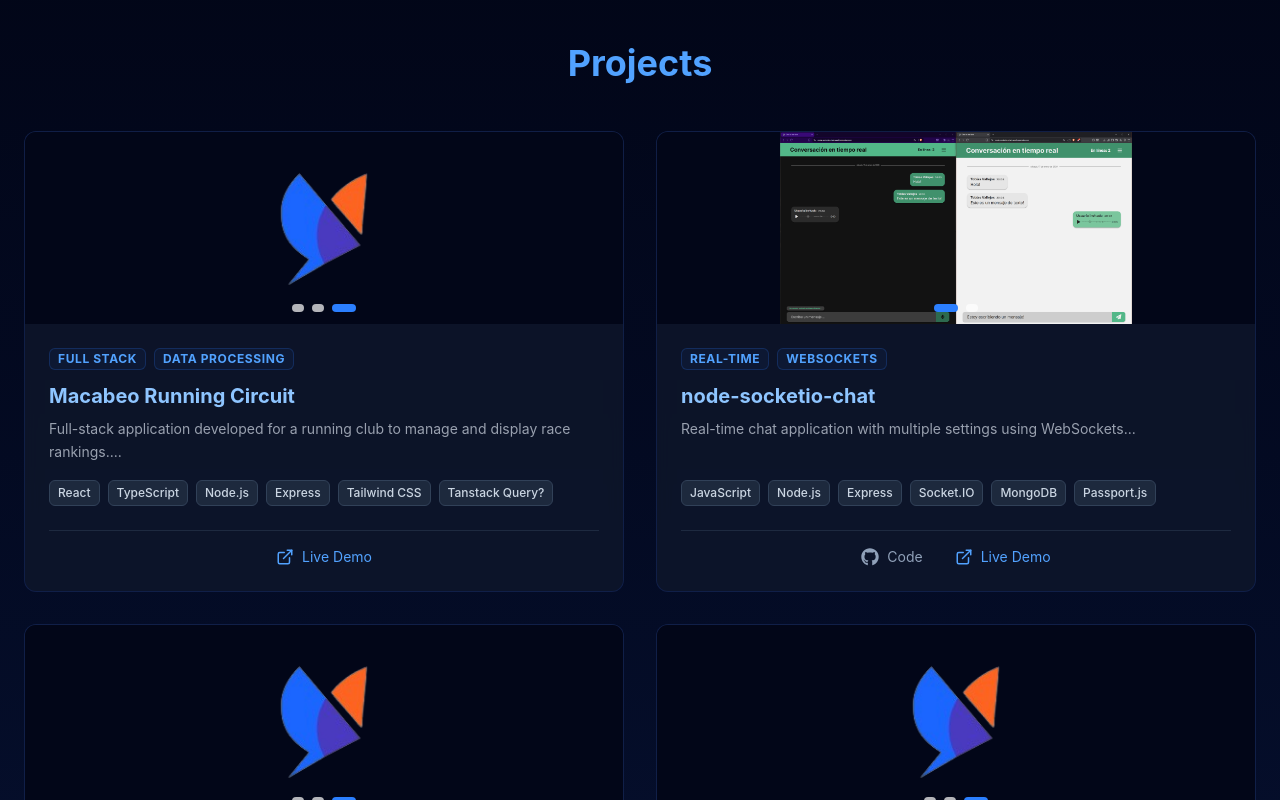
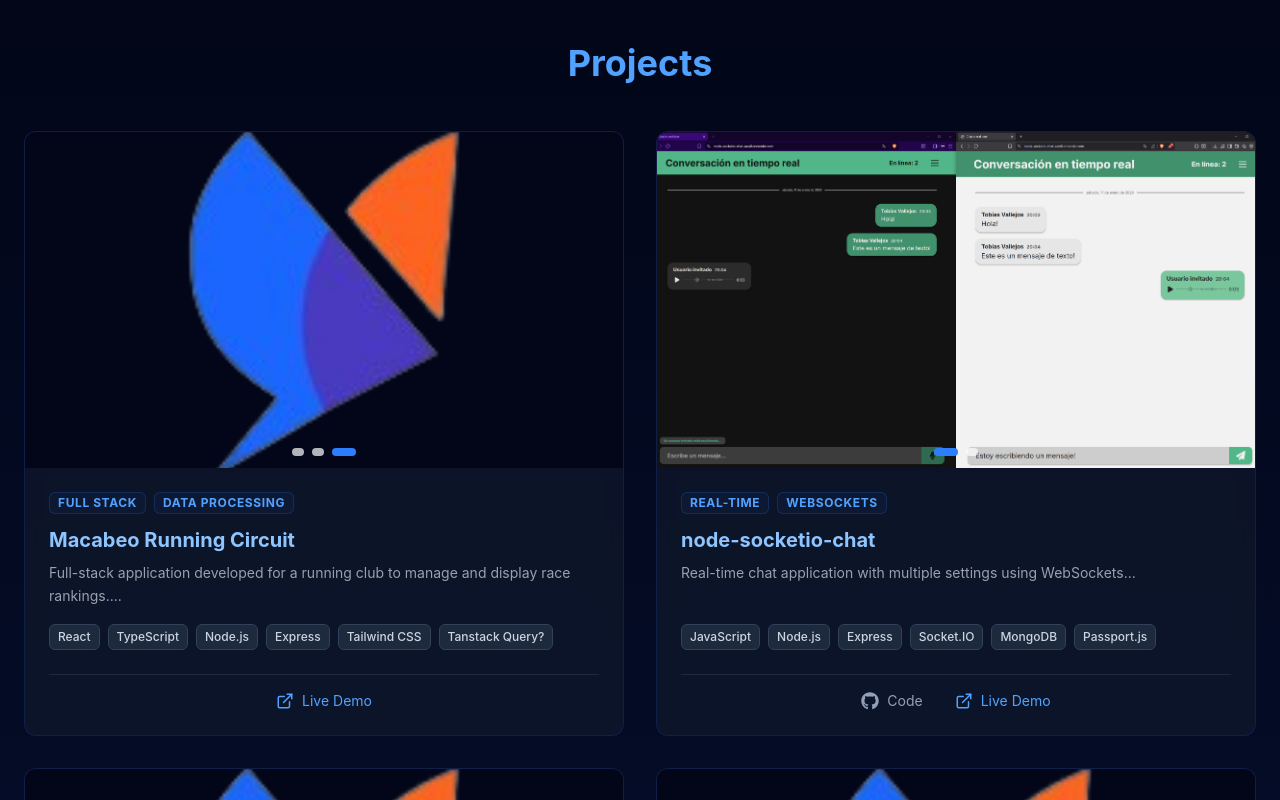
Before and after one commit to TochuGV/portfolio, a React (Vite) app: page / in a window 1280 px wide. Shown: the part 1300-2100 px from the top of the page. Built offline with nearby package versions, Linux system fonts and the light colour scheme.

Commit message:
fix(projects): adjust image aspect ratio

```diff
--- a/src/components/projects/ProjectCard.tsx
+++ b/src/components/projects/ProjectCard.tsx
@@ -20,7 +20,7 @@ const ProjectCard = ({ project, isAnyModalOpen, onOpenModal }: Props) => {
   return (
     <Card className="group overflow-hidden flex flex-col h-full hover:border-blue-500/30 transition-all duration-300 hover:-translate-y-2 hover:shadow-xl hover:shadow-blue-900/20">
       <div
-        className="relative h-48 overflow-hidden bg-slate-950 group"
+        className="relative aspect-video overflow-hidden bg-slate-950 group"
         onClick={onOpenModal}
       >
         <Carousel
--- a/src/components/projects/ProjectCarouselModal.tsx
+++ b/src/components/projects/ProjectCarouselModal.tsx
@@ -32,6 +32,7 @@ const ProjectCarouselModal = ({ isOpen, onClose, images, initialIndex }: Props)
           onNext={nextSlide}
           onPrev={prevSlide}
           onGoTo={goToSlide}
+          objectFit="contain"
         />
       </div>
     </div>
--- a/src/components/ui/Carousel.tsx
+++ b/src/components/ui/Carousel.tsx
@@ -4,9 +4,10 @@ interface Props {
   onNext: () => void;
   onPrev: () => void;
   onGoTo: (index: number) => void;
+  objectFit?: 'cover' | 'contain';
 }
 
-export const Carousel = ({ media, currentIndex, onNext, onPrev, onGoTo }: Props) => {
+export const Carousel = ({ media, currentIndex, onNext, onPrev, onGoTo, objectFit = "cover" }: Props) => {
   if (!media || media.length === 0) return null;
 
   const handlePrevClick = (e: React.MouseEvent<HTMLButtonElement>) => {
@@ -37,7 +38,9 @@ export const Carousel = ({ media, currentIndex, onNext, onPrev, onGoTo }: Props)
             key={index}
             src={item}
             alt={`Slide ${index + 1}`}
-            className="w-full h-full object-contain shrink-0"
+            className={`shrink-0 min-w-full h-full object-center ${
+              objectFit === 'contain' ? 'object-contain' : 'object-cover'
+            }`}
           />
         ))}
       </div>
```
